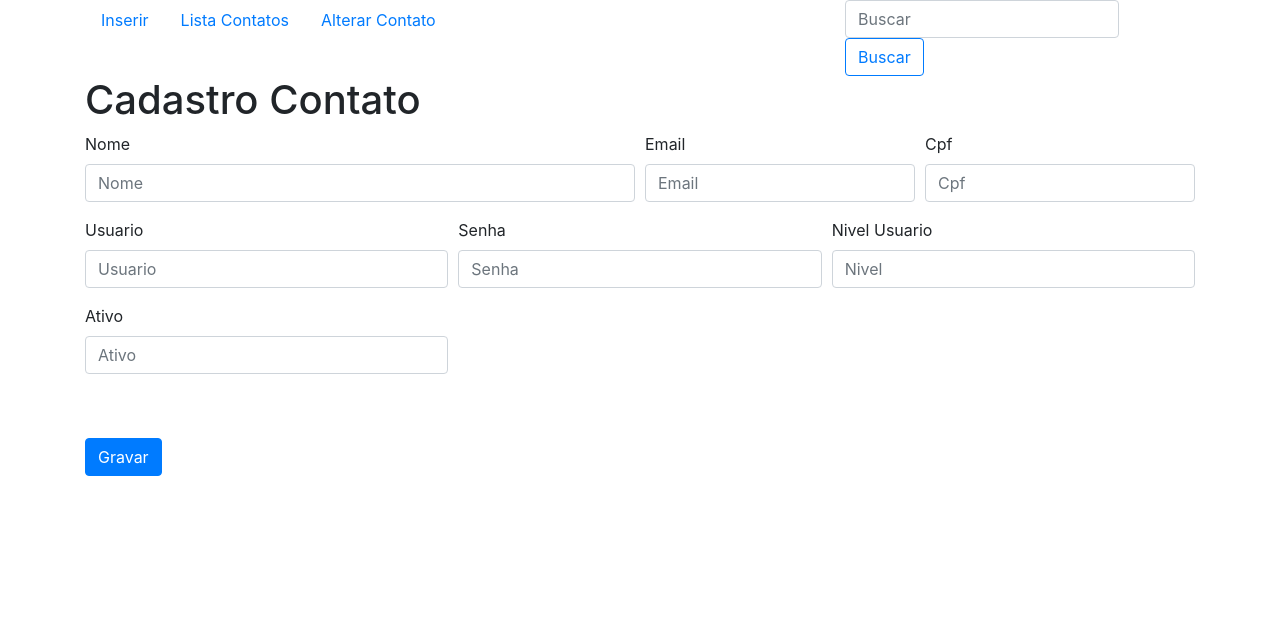
After one commit to tiagonogueiraa/Agenda, a PHP site: page /interface/inserirUsuario.php in a window 1280 px wide. The commit adds this page. Shown: the top 631 px of the page. Run offline with PHP 8.4, Linux system fonts and the light colour scheme; data that the repository does not hold is empty; some libraries are stand-ins or nearby versions.

Commit message:
criado classe usuario dao, controller usuario e inserir usuario, em andamento.

```diff
--- /dev/null
+++ b/interface/inserirUsuario.php
@@ -0,0 +1,145 @@
+
+
+<?php require_once("../class/conexao.php"); ?>
+
+<!DOCTYPE html>
+<html>
+<head>
+	<meta charset="utf-8">
+	<meta http-equiv="X-UA-Compatible" content="IE=edge">
+	<meta name="viewport" content="width=device-width, initial-scale=1">
+	<title>Cadastro Contatos</title>
+
+	<link rel="stylesheet" type="text/css" href="../css/style.css">
+	<link rel="stylesheet" type="text/css" href="../css/bootstrap.min.css" rel="stylesheet">
+</head>
+<body>
+
+
+	<?php
+
+	session_start();
+
+	#$cidades = $_SESSION['cidades'];
+
+	?>
+
+	<div class="container">
+		<!-- menu -->
+
+
+		<div class="row">
+
+			<div class="col-8">
+
+				<ul class="nav">
+					<li class="nav-item">
+						<a class="nav-link" href="inserirContato.php">Inserir</a>
+					</li>
+					<li class="nav-item">
+						<a class="nav-link" href="exibirContatos.php">Lista Contatos</a>
+					</li>
+					<li class="nav-item">
+						<a class="nav-link" href="alterarContato.php">Alterar Contato</a>
+					</li>
+
+				</ul>
+
+			</div>
+
+			<div class="col-4">
+				<form action="../controller/controllerContato.php?opcao=3" method="post" class="form-inline">
+					<!--	<input type="hidden" name="opcao" value="3" /> -->
+					<input class="form-control mr-sm-2" type="search" placeholder="Buscar" name="busca" aria-label="Search">
+					<button class="btn btn-outline-primary" type="submit">Buscar</button>
+				</form>
+			</div>
+
+		</div>
+
+
+
+
+		<div class="row formContato" >
+			<div class="col-12">
+
+				<h1>Cadastro Contato</h1>
+				<fieldset>
+					<form action="../controller/controllerContato.php" method="post">
+
+						<input type="hidden" name="opcao" value="1" />
+
+						<div class="form-row">
+							<div class="form-group col-md-6">
+								<label for="nome">Nome</label>
+								<input type="text" class="form-control" name="nome" id="nome" placeholder="Nome">
+							</div>
+							<div class="form-group col-md-3">
+								<label for="Email">Email</label>
+								<input type="email" class="form-control" name="email" id="email" placeholder="Email">
+							</div>
+							<div class="form-group col-md-3">
+								<label for="cpf">Cpf</label>
+								<input type="number" class="form-control" name="cpf" id="cpf" placeholder="Cpf">
+							</div>
+						</div>
+						<div class="form-row">
+							<div class="form-group col-md-4">
+								<label for="usuario">Usuario</label>
+								<input type="text" class="form-control" name="usuario" id="usuario" placeholder="Usuario">
+							</div>
+
+							<div class="form-group col-md-4">
+								<label for="senha">Senha</label>
+								<input type="password" class="form-control" name="senha" id="senha" placeholder="Senha">
+							</div>
+							<div class="form-group col-md-4">
+								<label for="nivel">Nivel Usuario</label>
+								<input type="text" class="form-control" name="nivel" id="nivel" placeholder="Nivel">
+							</div>
+						</div>
+						<div class="form-row">
+							<div class="form-group col-md-4">
+								<label for="ativo">Ativo</label>
+								<input type="text" class="form-control" name="ativo" id="ativo" placeholder="Ativo">
+							</div>
+
+
+
+
+
+						<!--		<div class="form-group">
+									<label for="cidade">Cidade</label>
+									<select type="text" class="form-control" name="id_cidade">
+										<?php foreach ($cidades as $c) {
+				#							echo "<option value=$c->id_cidade> $c->cidade</option>";
+										} ?>
+
+									</select>
+								</div>
+							-->
+
+						</div>
+						<br>
+
+						<br>
+						<button type="submit" class="btn btn-primary">Gravar</button>
+					</form>
+				</fieldset>
+
+
+			</div>
+		</div>
+
+	</div>
+
+
+
+
+	<script src="https://code.jquery.com/jquery-3.2.1.slim.min.js" integrity="sha384-KJ3o2DKtIkvYIK3UENzmM7KCkRr/rE9/Qpg6aAZGJwFDMVNA/GpGFF93hXpG5KkN" crossorigin="anonymous"></script>
+	<script type="text/javascript" src="https://ajax.googleapis.com/ajax/libs/jquery/1.11.0/jquery.min.js"></script>
+	<script type="text/javascript" src="../js/bootstrap.min.js"></script>
+
+
+</body>
+</html>
--- a/interface/menu.php
+++ b/interface/menu.php
@@ -16,7 +16,7 @@
 <body>
 
 
-<div class="container menu">
+	<div class="container menu">
 		<div class="row">
 
 			<div class="col-8">
@@ -26,7 +26,7 @@
 						<a class="nav-link" href="controller/controllerContato.php?opcao=4">Inserir</a>
 					</li>
 					<li class="nav-item">
-						<a class="nav-link" href="controller/controllerContato.php?opcao=2">Lista</a>
+						<a class="nav-link" href="../controller/controllerContato.php?opcao=2">Lista</a>
 					</li>
 
 				</ul>
@@ -35,7 +35,7 @@
 
 			<div class="col-4">
 				<form action="../controller/controllerContato.php?opcao=" method="post" class="form-inline">
-				<!--	<input type="hidden" name="opcao" value="3" /> -->
+					<!--	<input type="hidden" name="opcao" value="3" /> -->
 					<input class="form-control mr-sm-2" type="search" placeholder="Buscar" name="busca" aria-label="Search">
 					<button class="btn btn-outline-primary" type="submit">Buscar</button>
 				</form>
```
Also changed, not shown: class/usuarioDAO.php (added, +56 -0 lines), controller/controllerUsuario.php (added, +30 -0 lines).
